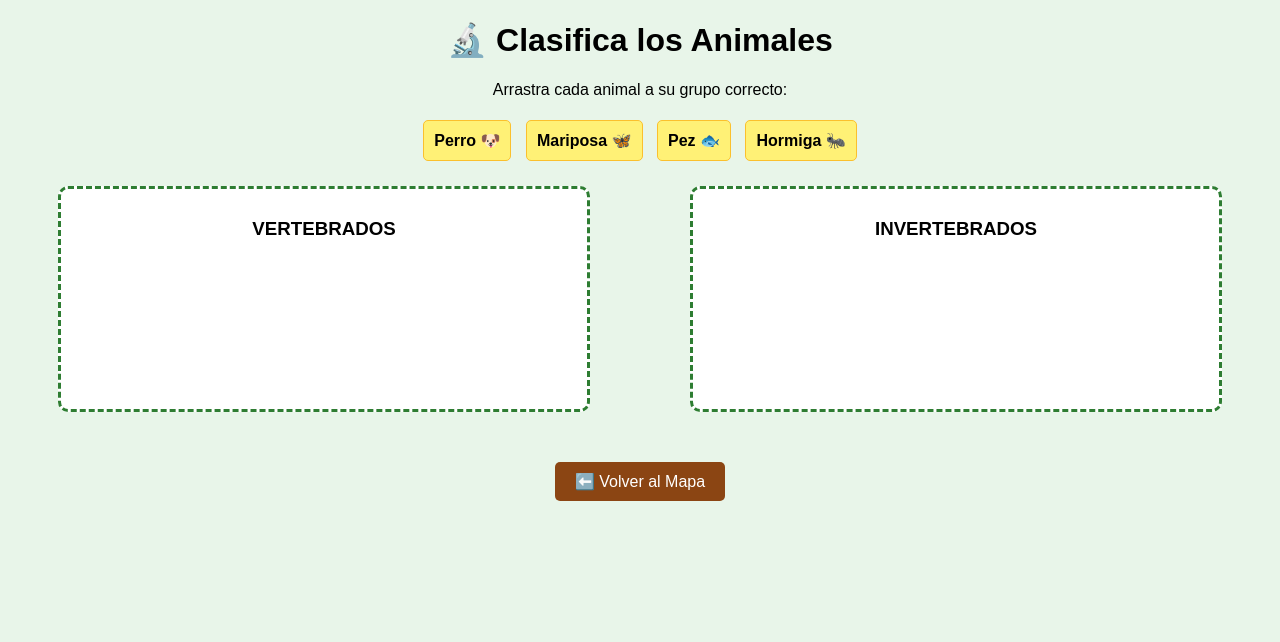
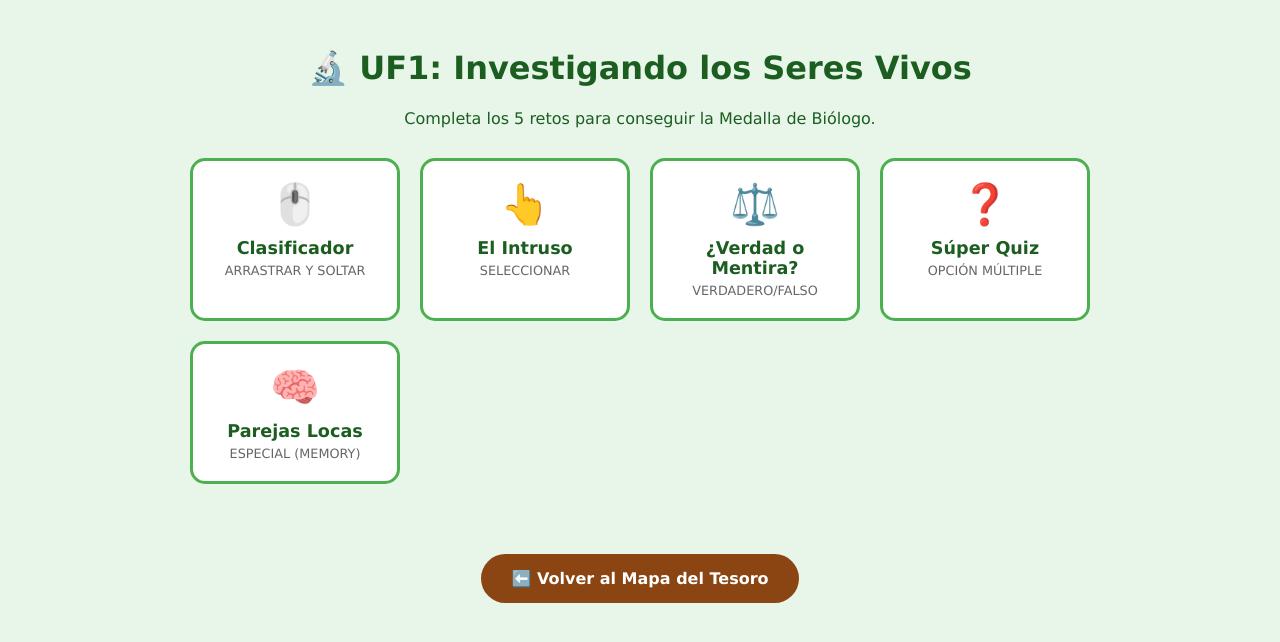
Before and after one commit to teachermj-lab/naturales-3, a plain HTML site: page unidad-1/index.html in a window 1280 px wide. Drawn offline with Linux system fonts and the light colour scheme.

Commit message:
Actualizando sub-pantalla de selección de la UF1.

```diff
--- a/unidad-1/index.html
+++ b/unidad-1/index.html
@@ -2,64 +2,59 @@
 <html lang="es">
 <head>
     <meta charset="UTF-8">
-    <title>UF1: El Reino Animal</title>
+    <meta name="viewport" content="width=device-width, initial-scale=1.0">
+    <title>UF1: Centro de Entrenamiento</title>
     <style>
-        body { font-family: sans-serif; text-align: center; background: #e8f5e9; }
-        .container { display: flex; justify-content: space-around; margin-top: 20px; }
-        .box { width: 40%; min-height: 200px; border: 3px dashed #2e7d32; border-radius: 10px; background: white; padding: 10px; }
-        .animal { display: inline-block; padding: 10px; margin: 5px; background: #fff176; border: 1px solid #fbc02d; cursor: grab; border-radius: 5px; font-weight: bold; }
-        #mensaje { margin-top: 20px; font-size: 1.2em; font-weight: bold; color: #2e7d32; }
-        .btn-volver { margin-top: 30px; display: inline-block; padding: 10px 20px; background: #8b4513; color: white; text-decoration: none; border-radius: 5px; }
+        body { font-family: 'Verdana', sans-serif; background-color: #e8f5e9; text-align: center; color: #1b5e20; padding: 20px; }
+        .grid-juegos { display: grid; grid-template-columns: repeat(auto-fit, minmax(180px, 1fr)); gap: 20px; max-width: 900px; margin: 30px auto; }
+        .card-juego { background: white; border: 3px solid #4caf50; border-radius: 15px; padding: 20px; text-decoration: none; color: inherit; transition: 0.3s; display: flex; flex-direction: column; align-items: center; }
+        .card-juego:hover { transform: translateY(-10px); box-shadow: 0 10px 20px rgba(0,0,0,0.1); background-color: #f1f8e9; }
+        .icono { font-size: 40px; margin-bottom: 10px; }
+        .titulo-juego { font-weight: bold; font-size: 1.1em; }
+        .tipo-etiqueta { font-size: 0.8em; color: #666; margin-top: 5px; text-transform: uppercase; }
+        .btn-volver { display: inline-block; margin-top: 40px; padding: 15px 30px; background: #8b4513; color: white; text-decoration: none; border-radius: 50px; font-weight: bold; }
     </style>
 </head>
 <body>
-    <h1>🔬 Clasifica los Animales</h1>
-    <p>Arrastra cada animal a su grupo correcto:</p>
 
-    <div id="opciones">
-        <div class="animal" draggable="true" id="perro">Perro 🐶</div>
-        <div class="animal" draggable="true" id="mariposa">Mariposa 🦋</div>
-        <div class="animal" draggable="true" id="pez">Pez 🐟</div>
-        <div class="animal" draggable="true" id="hormiga">Hormiga 🐜</div>
+    <h1>🔬 UF1: Investigando los Seres Vivos</h1>
+    <p>Completa los 5 retos para conseguir la Medalla de Biólogo.</p>
+
+    <div class="grid-juegos">
+
+        <a href="juego-1/index.html" class="card-juego">
+            <div class="icono">🖱️</div>
+            <div class="titulo-juego">Clasificador</div>
+            <div class="tipo-etiqueta">Arrastrar y Soltar</div>
+        </a>
+
+        <a href="juego-2/index.html" class="card-juego">
+            <div class="icono">👆</div>
+            <div class="titulo-juego">El Intruso</div>
+            <div class="tipo-etiqueta">Seleccionar</div>
+        </a>
+
+        <a href="juego-3/index.html" class="card-juego">
+            <div class="icono">⚖️</div>
+            <div class="titulo-juego">¿Verdad o Mentira?</div>
+            <div class="tipo-etiqueta">Verdadero/Falso</div>
+        </a>
+
+        <a href="juego-4/index.html" class="card-juego">
+            <div class="icono">❓</div>
+            <div class="titulo-juego">Súper Quiz</div>
+            <div class="tipo-etiqueta">Opción Múltiple</div>
+        </a>
+
+        <a href="juego-5/index.html" class="card-juego">
+            <div class="icono">🧠</div>
+            <div class="titulo-juego">Parejas Locas</div>
+            <div class="tipo-etiqueta">Especial (Memory)</div>
+        </a>
+
     </div>
 
-    <div class="container">
-        <div class="box" id="vertebrados" ondrop="drop(event)" ondragover="allowDrop(event)">
-            <h3>VERTEBRADOS</h3>
-        </div>
-        <div class="box" id="invertebrados" ondrop="drop(event)" ondragover="allowDrop(event)">
-            <h3>INVERTEBRADOS</h3>
-        </div>
-    </div>
+    <a href="../index.html" class="btn-volver">⬅️ Volver al Mapa del Tesoro</a>
 
-    <div id="mensaje"></div>
-    <a href="../index.html" class="btn-volver">⬅️ Volver al Mapa</a>
-
-    <script>
-        function allowDrop(ev) { ev.preventDefault(); }
-        function drag(ev) { ev.dataTransfer.setData("text", ev.target.id); }
-
-        // Añadimos el evento drag a los animales
-        document.querySelectorAll('.animal').forEach(item => {
-            item.addEventListener('dragstart', drag);
-        });
-
-        function drop(ev) {
-            ev.preventDefault();
-            var data = ev.dataTransfer.getData("text");
-            var el = document.getElementById(data);
-
-            // Lógica de validación sencilla
-            if (ev.target.id === "vertebrados" && (data === "perro" || data === "pez")) {
-                ev.target.appendChild(el);
-                document.getElementById("mensaje").innerHTML = "¡Correcto! Es un vertebrado. ✅";
-            } else if (ev.target.id === "invertebrados" && (data === "mariposa" || data === "hormiga")) {
-                ev.target.appendChild(el);
-                document.getElementById("mensaje").innerHTML = "¡Muy bien! Es un invertebrado. ✅";
-            } else {
-                document.getElementById("mensaje").innerHTML = "¡Ups! Inténtalo otra vez. ❌";
-            }
-        }
-    </script>
 </body>
 </html>
```
